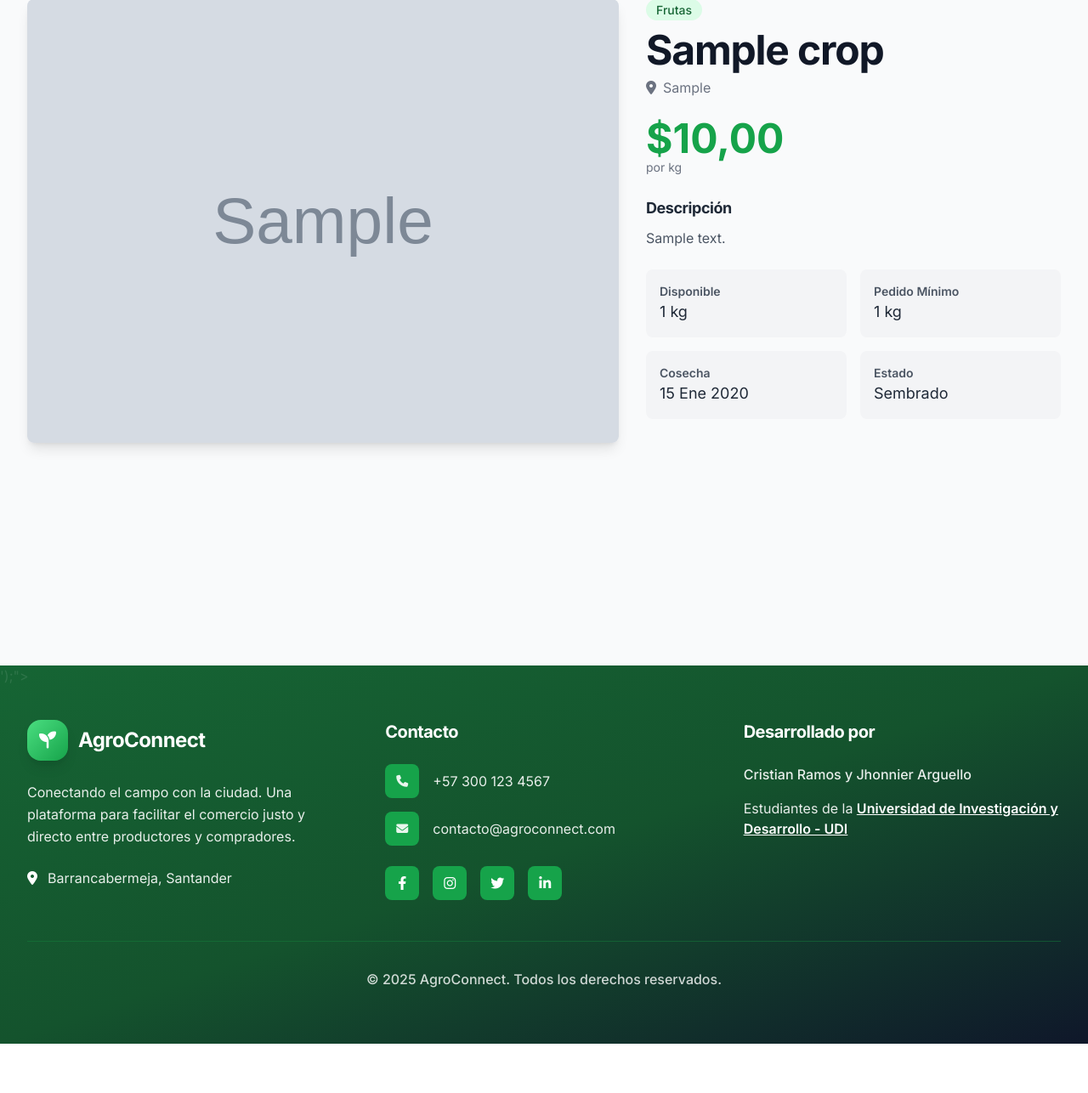
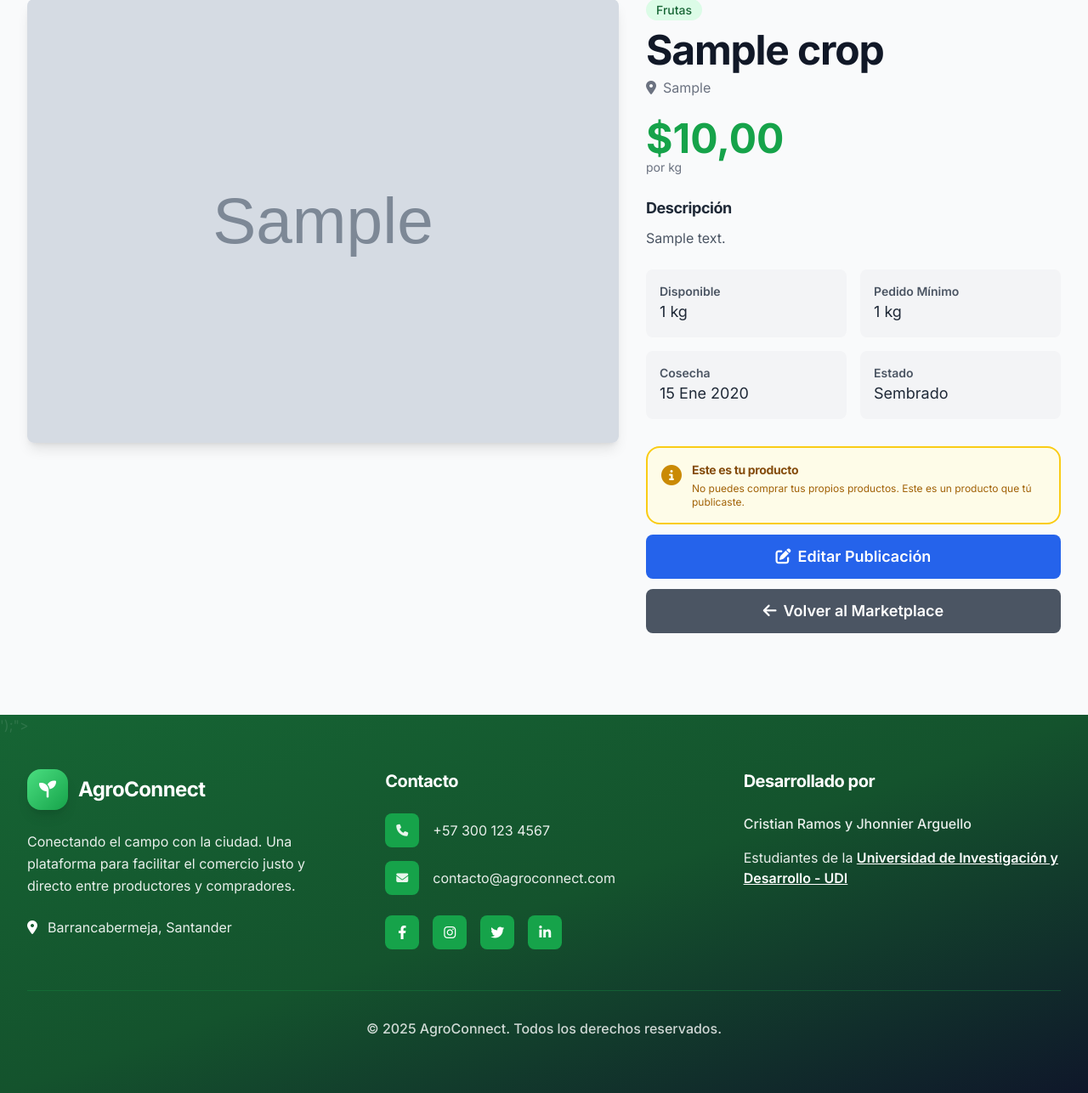
Before and after one commit to Itemt/AgroConnect, a Django app: page /publication/1/ in a window 1280 px wide. Shown: the part 161-1447 px from the top of the page at 85% size. Before the commit the page ends 1389 px from the top, so only its background shows below. Run offline with Django 4.2, Linux system fonts and the light colour scheme; a user stored in the database is signed in; tables that the repository leaves empty hold one stand-in row (values such as "Sample post"); grey boxes marked "Sample" are stand-in pictures; some libraries are stand-ins or nearby versions.

Commit message:
Implement user-specific publication ordering in marketplace view and enhance publication detail template with user notifications for own products; improve user experience by preventing self-purchase actions.

```diff
--- a/marketplace/views.py
+++ b/marketplace/views.py
@@ -73,6 +73,12 @@ def marketplace_view(request):
 
     # Convertir a lista para poder agregar atributos dinámicos
     publications_list = list(publications)
+
+    # Si el usuario está autenticado, mover sus propios productos al final
+    if request.user.is_authenticated:
+        own_publications = [p for p in publications_list if p.cultivo.productor == request.user]
+        other_publications = [p for p in publications_list if p.cultivo.productor != request.user]
+        publications_list = other_publications + own_publications
 
     # Procesar ubicación para cada publicación (la categoría ya viene en la consulta)
     for publication in publications_list:
--- a/templates/marketplace/publication_detail.html
+++ b/templates/marketplace/publication_detail.html
@@ -74,7 +74,28 @@
 
                     <!-- Actions -->
                     <div class="mt-auto">
-                        {% if user.is_authenticated and user != publication.cultivo.productor %}
+                        {% if user.is_authenticated and user == publication.cultivo.productor %}
+                            <!-- Advertencia cuando es tu propio producto -->
+                            <div class="bg-yellow-50 border-2 border-yellow-400 rounded-xl p-4 mb-3">
+                                <div class="flex items-start">
+                                    <div class="flex-shrink-0">
+                                        <i class="fas fa-info-circle text-yellow-600 text-2xl"></i>
+                                    </div>
+                                    <div class="ml-3">
+                                        <h3 class="text-sm font-bold text-yellow-800 mb-1">Este es tu producto</h3>
+                                        <p class="text-xs text-yellow-700">No puedes comprar tus propios productos. Este es un producto que tú publicaste.</p>
+                                    </div>
+                                </div>
+                            </div>
+                            <a href="{% url 'publication_edit' publication.id %}"
+                               class="w-full bg-blue-600 text-white py-3 px-4 rounded-lg hover:bg-blue-700 transition-colors font-semibold text-center block text-lg mb-3">
+                                <i class="fas fa-edit mr-2"></i>Editar Publicación
+                            </a>
+                            <a href="{% url 'marketplace' %}"
+                               class="w-full bg-gray-600 text-white py-3 px-4 rounded-lg hover:bg-gray-700 transition-colors font-semibold text-center block text-lg">
+                                <i class="fas fa-arrow-left mr-2"></i>Volver al Marketplace
+                            </a>
+                        {% elif user.is_authenticated %}
                             <form action="{% url 'cart:add_to_cart' publication.id %}" method="post" class="mb-3">
                                 {% csrf_token %}
                                 <input type="hidden" name="next" value="{{ request.path }}">
```
